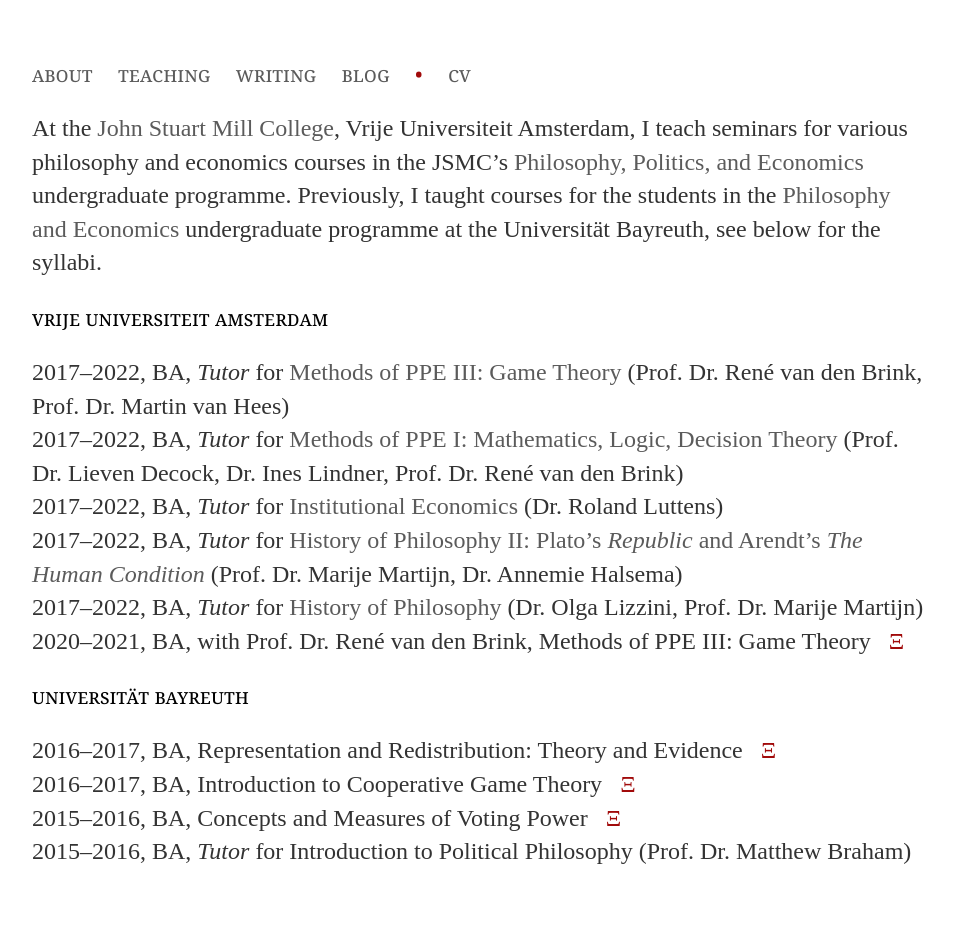
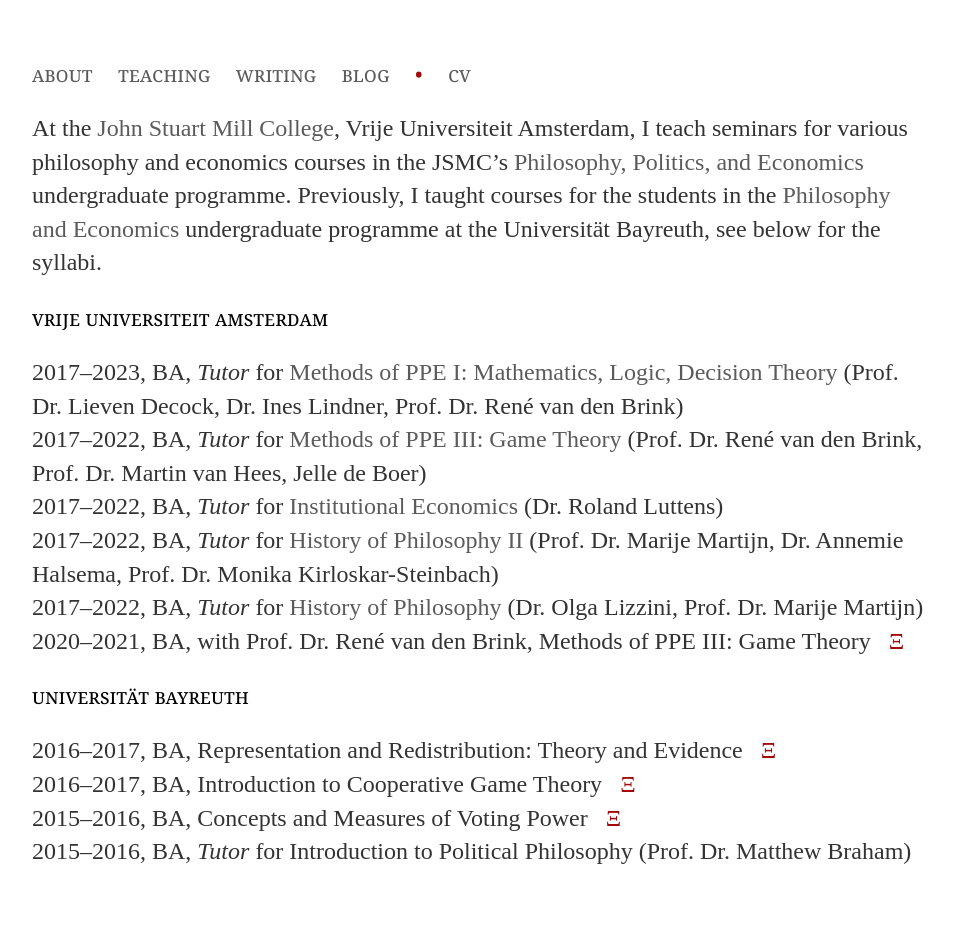
Before and after one commit to uzunovam/uzunovam, a Jekyll site: the page built from teaching/index.html, in a window 1280 px wide. Shown: the whole page, without its empty margins (160-1114 px from the left). Built offline with Jekyll 4.4.1, drawn with Linux system fonts in a browser that asks for light colours.

Commit message:
Update index.html

```diff
--- a/teaching/index.html
+++ b/teaching/index.html
@@ -5,10 +5,10 @@ title: Teaching
 <div class="blurb">
 	<p>At the <a href="https://vu.nl/en/about-vu/faculties/faculty-of-humanities/departments/john-stuart-mill-college">John Stuart Mill College</a>, Vrije Universiteit Amsterdam, I teach seminars for various philosophy and economics courses in the JSMC’s <a href="https://vu.nl/en/education/bachelor/philosophy-politics-and-economics">Philosophy, Politics, and Economics</a> undergraduate programme. Previously, I taught courses for the students in the <a href="https://www.pe.uni-bayreuth.de/en/index.html">Philosophy and Economics</a> undergraduate programme at the Universit&auml;t Bayreuth, see below for the syllabi.</p>
 	<section>vrije universiteit amsterdam</section>
-	<p>2017–2022, BA, <cite>Tutor</cite> for <a href="https://studiegids.vu.nl/en/Bachelor/2021-2022/philosophy-politics-and-economics/W_JSM_305">Methods of PPE III: Game Theory</a> (Prof. Dr. Ren&eacute; van den Brink, Prof. Dr. Martin van Hees) </br>
-		2017–2022, BA, <cite>Tutor</cite> for <a href="https://studiegids.vu.nl/en/Bachelor/2021-2022/philosophy-politics-and-economics/W_JSM_102">Methods of PPE I: Mathematics, Logic, Decision Theory</a> (Prof. Dr. Lieven Decock, Dr. Ines Lindner, Prof. Dr. Ren&eacute van den Brink)</br>
+		<p>2017–2023, BA, <cite>Tutor</cite> for <a href="https://studiegids.vu.nl/en/Bachelor/2021-2022/philosophy-politics-and-economics/W_JSM_102">Methods of PPE I: Mathematics, Logic, Decision Theory</a> (Prof. Dr. Lieven Decock, Dr. Ines Lindner, Prof. Dr. Ren&eacute van den Brink)</br>
+		2017–2022, BA, <cite>Tutor</cite> for <a href="https://studiegids.vu.nl/en/Bachelor/2021-2022/philosophy-politics-and-economics/W_JSM_305">Methods of PPE III: Game Theory</a> (Prof. Dr. Ren&eacute; van den Brink, Prof. Dr. Martin van Hees, Jelle de Boer) </br>
 		2017–2022, BA, <cite>Tutor</cite> for <a href="https://studiegids.vu.nl/en/Bachelor/2021-2022/philosophy-politics-and-economics/W_JSM_218">Institutional Economics</a> (Dr. Roland Luttens) </br>
-		2017–2022, BA, <cite>Tutor</cite> for <a href="https://studiegids.vu.nl/en/Bachelor/2021-2022/philosophy-politics-and-economics/W_JSM_211">History of Philosophy II: Plato’s <cite>Republic</cite> and Arendt’s <cite>The Human Condition</cite></a> (Prof. Dr. Marije Martijn, Dr. Annemie Halsema) </br>
+		2017–2022, BA, <cite>Tutor</cite> for <a href="https://studiegids.vu.nl/en/Bachelor/2021-2022/philosophy-politics-and-economics/W_JSM_211">History of Philosophy II</a> (Prof. Dr. Marije Martijn, Dr. Annemie Halsema, Prof. Dr. Monika Kirloskar-Steinbach) </br>
 		2017–2022, BA, <cite>Tutor</cite> for <a href="https://studiegids.vu.nl/en/Bachelor/2021-2022/philosophy-politics-and-economics/W_JSM_106">History of Philosophy</a> (Dr. Olga Lizzini, Prof. Dr. Marije Martijn)</br>
 		2020–2021, BA, with Prof. Dr. Ren&eacute; van den Brink, Methods of PPE III: Game Theory &nbsp; <a href="/files/syllabi/MoPPE3_Syllabus.pdf"><bullet>&Xi;</bullet></a></p>
 	<section>universit&auml;t bayreuth</section>
```
